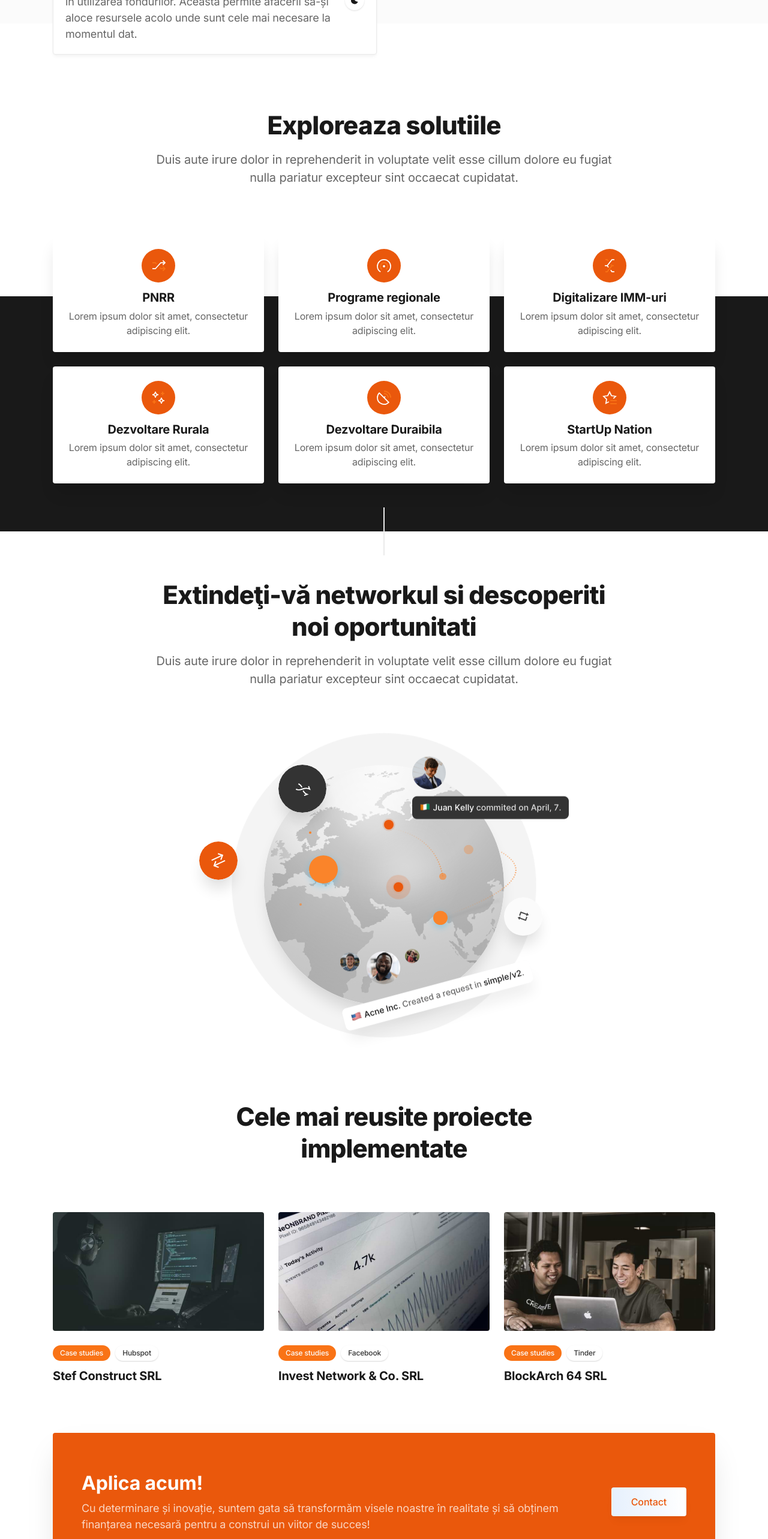
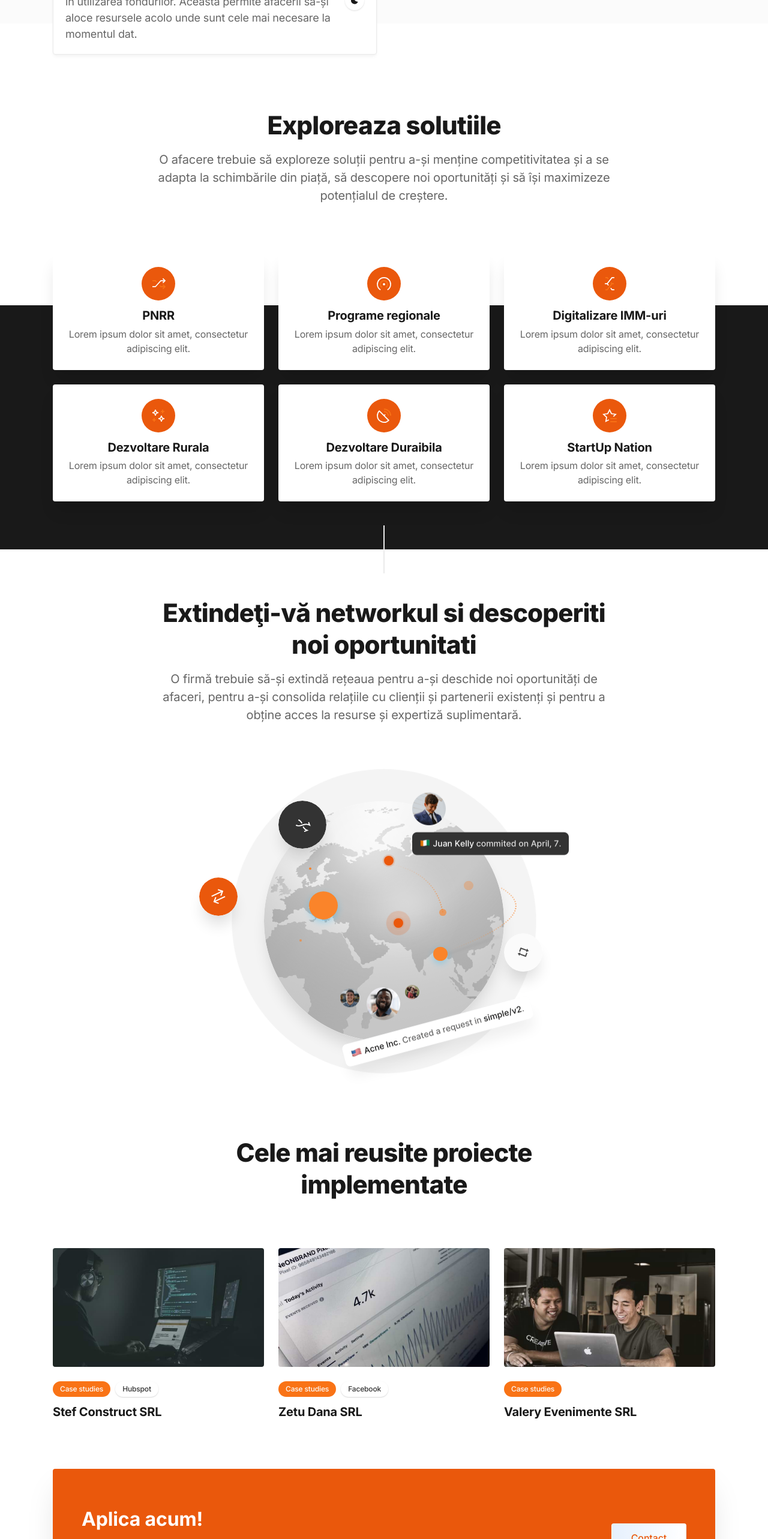
Before and after one commit to frank0170/Consulting-Staff-site, a Next.js app: page / in a window 1280 px wide. Shown: the part 2380-4946 px from the top of the page at 60% size. Built offline with nearby package versions, Linux system fonts and the light colour scheme.

Commit message:
fixed text

```diff
--- a/components/features-blocks.tsx
+++ b/components/features-blocks.tsx
@@ -12,7 +12,7 @@ export default function FeaturesBlocks() {
           {/* Section header */}
           <div className="max-w-3xl mx-auto text-center pb-12 md:pb-20">
             <h2 className="h2 mb-4">Exploreaza solutiile</h2>
-            <p className="text-xl text-gray-600">Duis aute irure dolor in reprehenderit in voluptate velit esse cillum dolore eu fugiat nulla pariatur excepteur sint occaecat cupidatat.</p>
+            <p className="text-xl text-gray-600">O afacere trebuie să exploreze soluții pentru a-și menține competitivitatea și a se adapta la schimbările din piață, să descopere noi oportunități și să își maximizeze potențialul de creștere.</p>
           </div>
 
           {/* Items */}
--- a/components/features-world.tsx
+++ b/components/features-world.tsx
@@ -12,7 +12,7 @@ export default function FeaturesWorld() {
           {/* Section header */}
           <div className="max-w-3xl mx-auto text-center pb-12 md:pb-16">
             <h1 className="h2 mb-4">Extindeţi-vă networkul si descoperiti noi oportunitati</h1>
-            <p className="text-xl text-gray-600">Duis aute irure dolor in reprehenderit in voluptate velit esse cillum dolore eu fugiat nulla pariatur excepteur sint occaecat cupidatat.</p>
+            <p className="text-xl text-gray-600">O firmă trebuie să-și extindă rețeaua pentru a-și deschide noi oportunități de afaceri, pentru a-și consolida relațiile cu clienții și partenerii existenți și pentru a obține acces la resurse și expertiză suplimentară.</p>
           </div>
 
           {/* World illustration */}
--- a/components/news.tsx
+++ b/components/news.tsx
@@ -97,7 +97,7 @@ export default function News() {
                     </ul>
                   </div>
                   <h3 className="text-xl font-bold leading-snug tracking-tight">
-                    <a href="#0" className="hover:underline">Invest Network & Co. SRL</a>
+                    <a href="#0" className="hover:underline">Zetu Dana SRL</a>
                   </h3>
                 </header>
                 {/* <footer className="text-sm flex items-center mt-4">
@@ -127,13 +127,13 @@ export default function News() {
                       <li className="m-1">
                         <a className="inline-flex text-center text-gray-100 py-1 px-3 rounded-full bg-orange-500 hover:bg-orange-600 transition duration-150 ease-in-out" href="#0">Case studies</a>
                       </li>
-                      <li className="m-1">
+                      {/* <li className="m-1">
                         <a className="inline-flex text-center text-gray-800 py-1 px-3 rounded-full bg-white hover:bg-gray-100 shadow-sm transition duration-150 ease-in-out" href="#0">Tinder</a>
-                      </li>
+                      </li> */}
                     </ul>
                   </div>
                   <h3 className="text-xl font-bold leading-snug tracking-tight">
-                    <a href="#0" className="hover:underline">BlockArch 64 SRL</a>
+                    <a href="#0" className="hover:underline">Valery Evenimente SRL</a>
                   </h3>
                 </header>
                 {/* <footer className="text-sm flex items-center mt-4">
```
